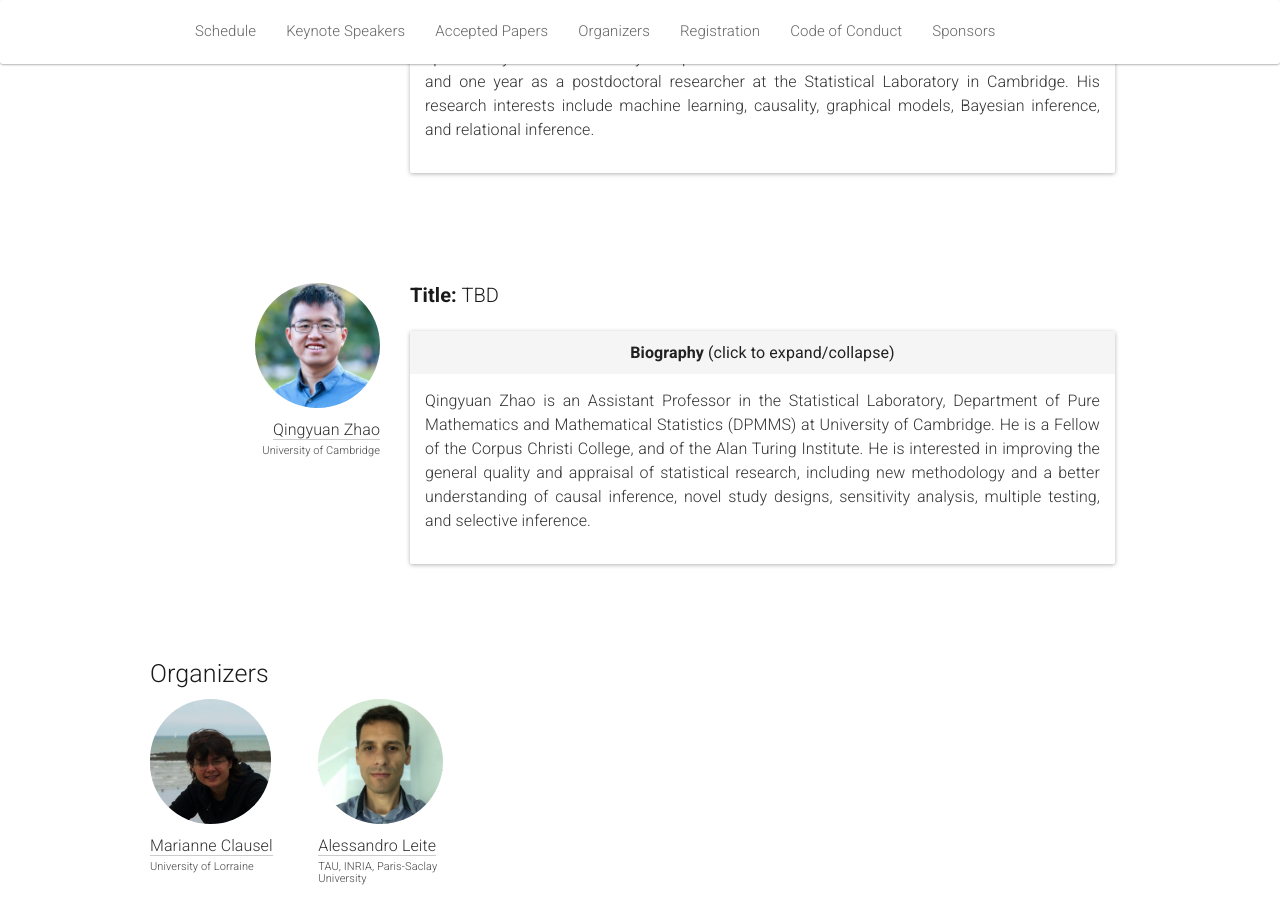
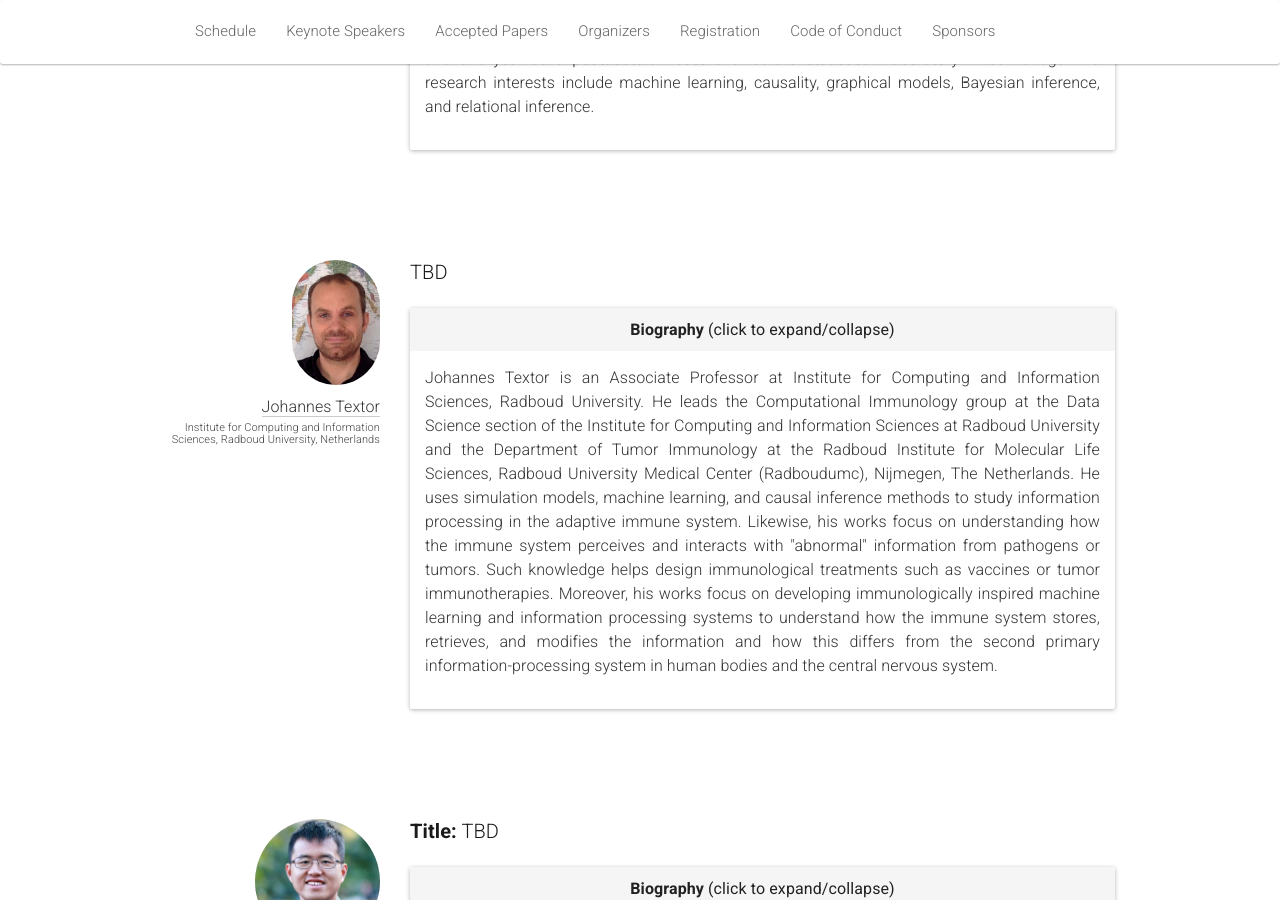
Before and after one commit to quarter-on-causality/quarter-on-causality.github.io, a Jekyll site: the page built from _pages/home_practice.md, in a window 1280 px wide and 900 px high, scrolled down 5738 px. Built offline with Jekyll 4.4.1, drawn with Linux system fonts in a browser that asks for light colours; nearby versions of some CDN libraries; some of the changed text lies outside the part shown.

Commit message:
Add J. Textor

```diff
--- a/_pages/home_practice.md
+++ b/_pages/home_practice.md
@@ -161,7 +161,6 @@ acknowledgements: ""
         </div>
       </div>
     </div>
-    <br/>
     <!--  -->
     <br/>
     <div class="row speaker">
@@ -181,7 +180,7 @@ acknowledgements: ""
             <b>Biography <span style="font-weight:normal">(click to expand/collapse)</span></b>
           </div>
           <div id="cc-bio" class="panel-collapse collapse in"><div class="panel-body">
-            <p class="speaker-bio">Carlos Cinelli is an assistant professor at the Department of Statistics at the University of Washington. He obtained his Ph.D. in Statistics at the University of California, Los Angeles, advised by Chad Hazlett and Judea Pearl. His research focuses on developing new causal and statistical methods for transparent and robust causal claims in the empirical sciences. He is particularly interested in the inferential challenges social and health scientists face, as well as the intersections of causality with machine learning and artificial intelligence.</p>
+            <p class="speaker-bio">Carlos Cinelli is an assistant professor at the Department of Statistics at the University of Washington. He obtained his Ph.D. in Statistics at the University of California, Los Angeles, advised by Chad Hazlett and Judea Pearl. His research focuses on developing new causal and statistical methods for transparent and robust causal claims in the empirical sciences. He is particularly interested in the inferential challenges social and health scientists face and the intersections of causality with machine learning and artificial intelligence.</p>
           </div></div>
         </div>
       </div>
@@ -374,6 +373,30 @@ acknowledgements: ""
     <!--  -->
     <div class="row speaker">
       <div class="col-sm-3 speaker-pic">
+        <a href="https://johannes-textor.name" target="_blank">
+          <img class="people-pic" src="img/people/jtextor.jpeg" />
+        </a>
+        <div class="people-name">
+          <a href="https://johannes-textor.name" target="_blank">Johannes Textor</a>
+          <h6>Institute for Computing and Information Sciences, Radboud University, Netherlands</h6>
+        </div>
+      </div>
+      <div class="col-sm-9">
+        <h3>TBD</h3><br />
+        <div class="panel panel-default">
+          <div class="panel-heading" data-toggle="collapse" href="#jt-bio" style="cursor:pointer;text-align:center">
+            <b>Biography <span style="font-weight:normal">(click to expand/collapse)</span></b>
+          </div>
+          <div id="jt-bio" class="panel-collapse collapse in"><div class="panel-body">
+            <p class="speaker-bio">Johannes Textor is an Associate Professor at Institute for Computing and Information Sciences, Radboud University. He leads the Computational Immunology group at the Data Science section of the Institute for Computing and Information Sciences at Radboud University and the Department of Tumor Immunology at the Radboud Institute for Molecular Life Sciences, Radboud University Medical Center (Radboudumc), Nijmegen, The Netherlands. He uses simulation models, machine learning, and causal inference methods to study information processing in the adaptive immune system. Likewise, his works focus on understanding how the immune system perceives and interacts with "abnormal" information from pathogens or tumors. Such knowledge helps design immunological treatments such as vaccines or tumor immunotherapies. Moreover, his works focus on developing immunologically inspired machine learning and information processing systems to understand how the immune system stores, retrieves, and modifies the information and how this differs from the second primary information-processing system in human bodies and the central nervous system.</p>
+          </div></div>
+        </div>
+      </div>
+    </div>
+    <br/>
+    <!--  -->
+    <div class="row speaker">
+      <div class="col-sm-3 speaker-pic">
         <a href="http://www.statslab.cam.ac.uk/~qz280" target="_blank">
           <img class="people-pic" src="img/people/qzhao.jpeg" />
         </a>
```
Also changed, not shown: practice/img/people/jtextor.jpeg (added).
